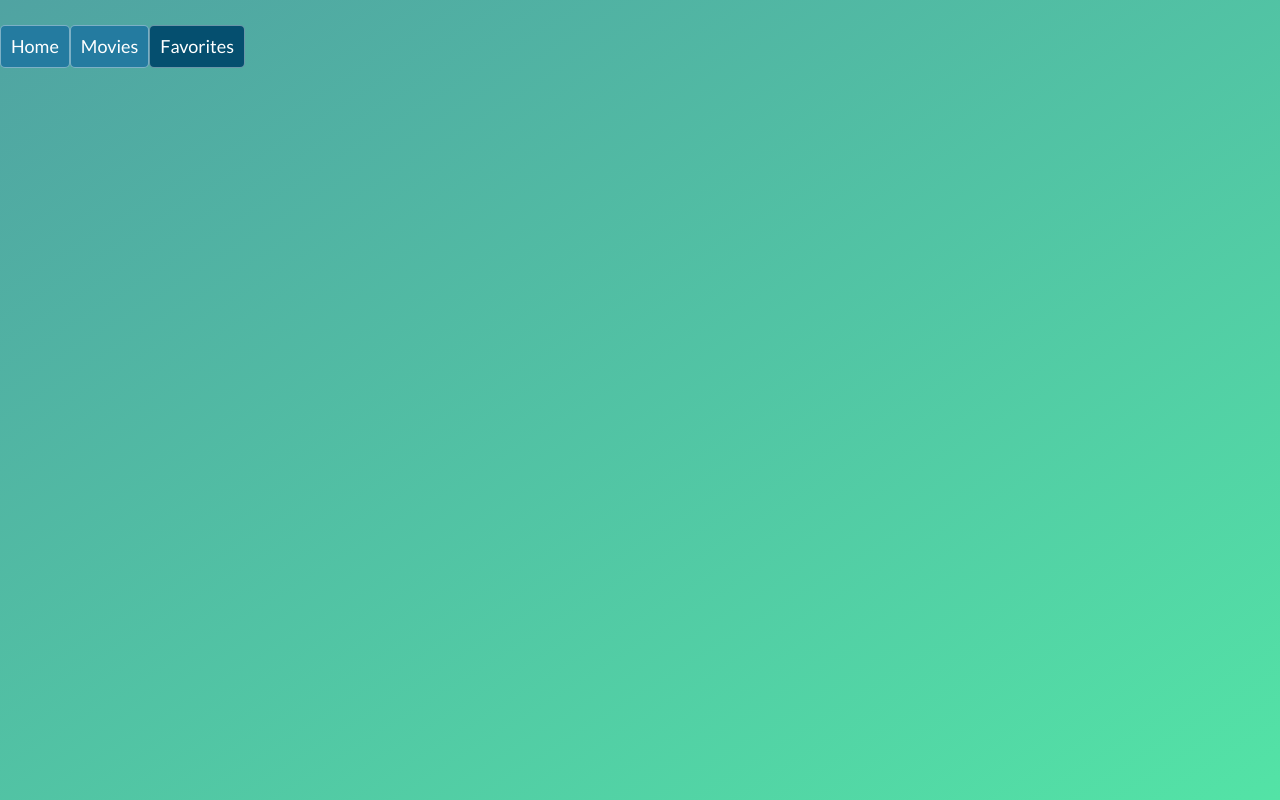
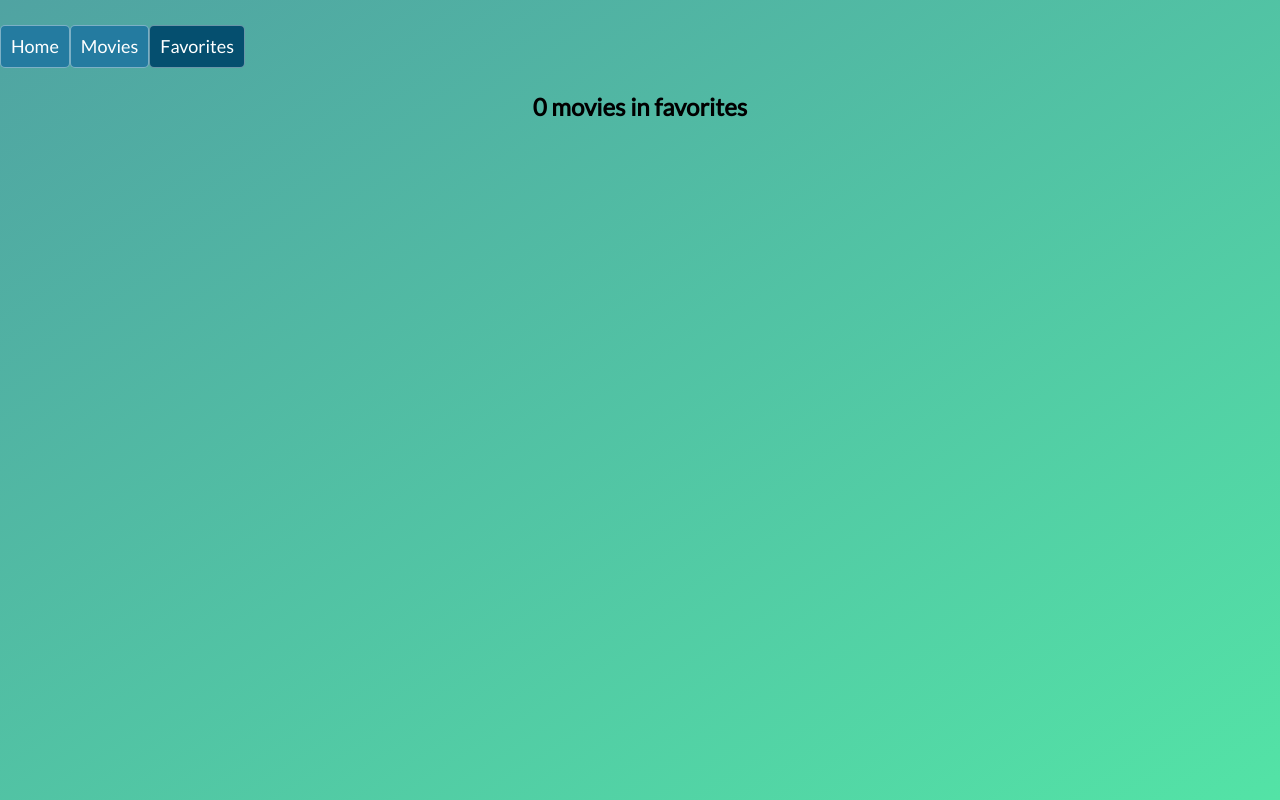
Before and after one commit to miloshsk/react-movies, a React (Create React App) app: page /favorites in a window 1280 px wide. Built offline with nearby package versions, Linux system fonts and the light colour scheme.

Commit message:
Added counter list. Upd Error.

```diff
--- a/src/Components/App/App.js
+++ b/src/Components/App/App.js
@@ -3,7 +3,6 @@ import { BrowserRouter as Router, Route } from "react-router-dom";
 import MovieSearch from "../MovieSearch/MovieSearch";
 import MoviesList from "../MovieList/MoviesList";
 import MovieItem from "../MovieItem/MovieItem";
-import Error from "../Error/Error";
 import Navigation from "../Navigation/Navigation";
 
 import Api from "../../api/api";
@@ -26,20 +25,23 @@ export default class App extends Component {
       isError: false
     });
   };
+  clearMoviesList = () => {
+    this.setState(() => {
+      return {
+        movies: [],
+				isError: true
+      }
+    })
+  };
   getMovieById = movie => {
     const movieId = this.findMovieId("movies", movie);
     this.setState({
       movie: this.state.movies[movieId]
     });
   };
-  showError = () => {
-    this.setState({
-      isError: true
-    });
-  };
   searchMoviesInAPi = movie => {
     this.movieApi.getMovieList(movie).then(item => {
-      item ? this.updateMoviesList(item) : this.showError();
+      item ? this.updateMoviesList(item) : this.clearMoviesList()
     });
   };
   addMovieToFavorites = movie => {
@@ -67,7 +69,6 @@ export default class App extends Component {
     this.addMovieToFavorites(movie);
   };
   render() {
-    const error = this.state.isError ? <Error /> : null;
     return (
       <Router>
         <Fragment>
@@ -79,11 +80,13 @@ export default class App extends Component {
               <MovieSearch searchMoviesInAPi={this.searchMoviesInAPi} />
             )}
           />
+          <Route path="/error" />
           <Route
             path="/movies"
             exact
             render={() => (
               <MoviesList
+                error={this.state.isError}
                 list={"movies"}
                 getMovieById={this.getMovieById}
                 moviesList={this.state.movies}
@@ -95,13 +98,13 @@ export default class App extends Component {
             exact
             render={() => (
               <MoviesList
+                error={false}
                 list={"favorites"}
                 getMovieById={this.getMovieById}
                 moviesList={this.state.favorites}
               />
             )}
           />
-          {error}
           <Route
             path="/:list/:id"
             exact
--- a/src/Components/Error/Error.js
+++ b/src/Components/Error/Error.js
@@ -1,7 +1,6 @@
-import React, { Component } from "react";
+import React from "react";
 import "./error.sass";
-export default class Error extends Component {
-  render() {
-    return <h1 className="error">Something Wrong</h1>;
-  }
-}
+const Error = () => {
+  return <h2 className="error">No result!</h2>;
+};
+export default Error;
--- a/src/Components/MovieList/MoviesList.js
+++ b/src/Components/MovieList/MoviesList.js
@@ -1,5 +1,6 @@
-import React, { Component } from "react";
+import React, { Component, Fragment } from "react";
 import { Link } from "react-router-dom";
+import Error from "../Error/Error";
 import "./movie-list.sass";
 
 export default class MoviesList extends Component {
@@ -22,7 +23,21 @@ export default class MoviesList extends Component {
     });
   };
   render() {
-    const list = this.createList();
-    return <ul className="movie-list">{list}</ul>;
+    const movies = this.createList();
+    const { list, moviesList, error } = this.props;
+    return (
+      <Fragment>
+        {error ? (
+          <Error />
+        ) : (
+          <div>
+            <h2 style={{ textAlign: "center" }}>
+              {moviesList.length} movies in {list}
+            </h2>
+            <ul className="movie-list">{movies}</ul>
+          </div>
+        )}
+      </Fragment>
+    );
   }
 }
```
